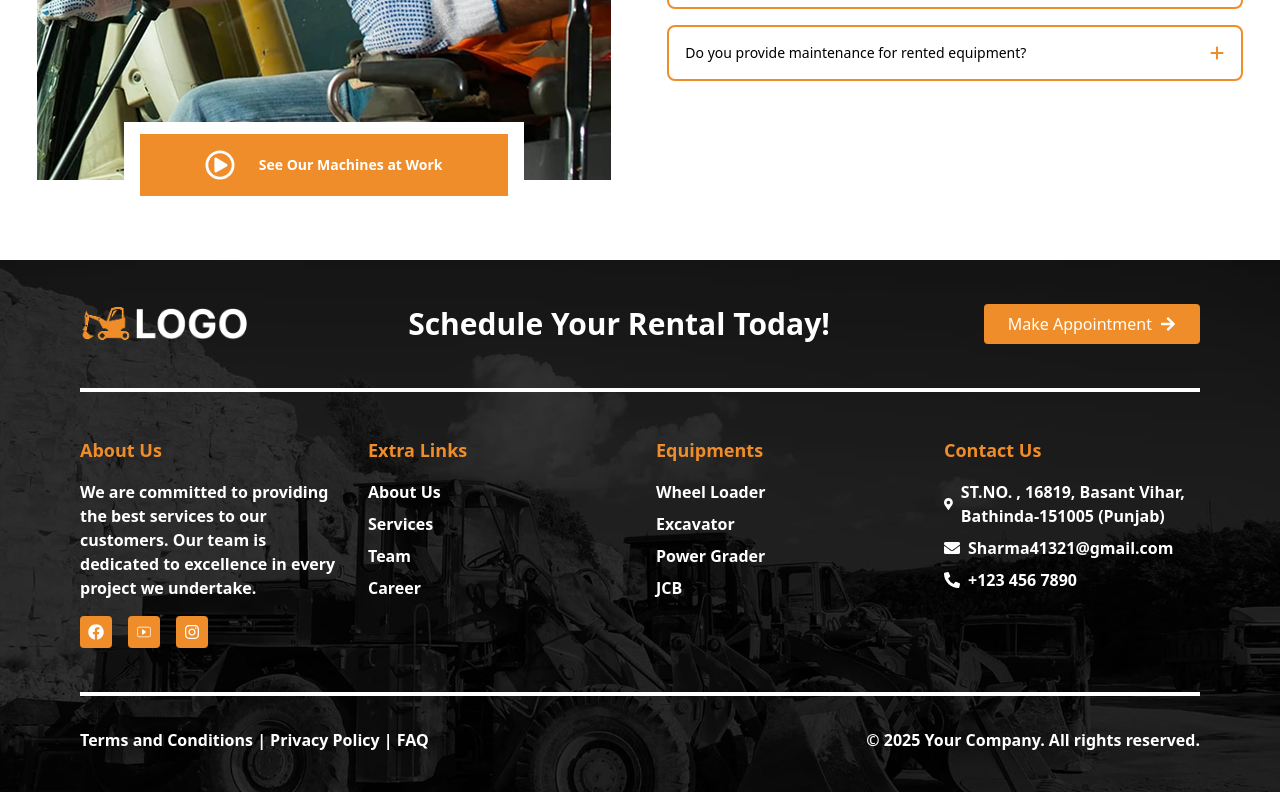
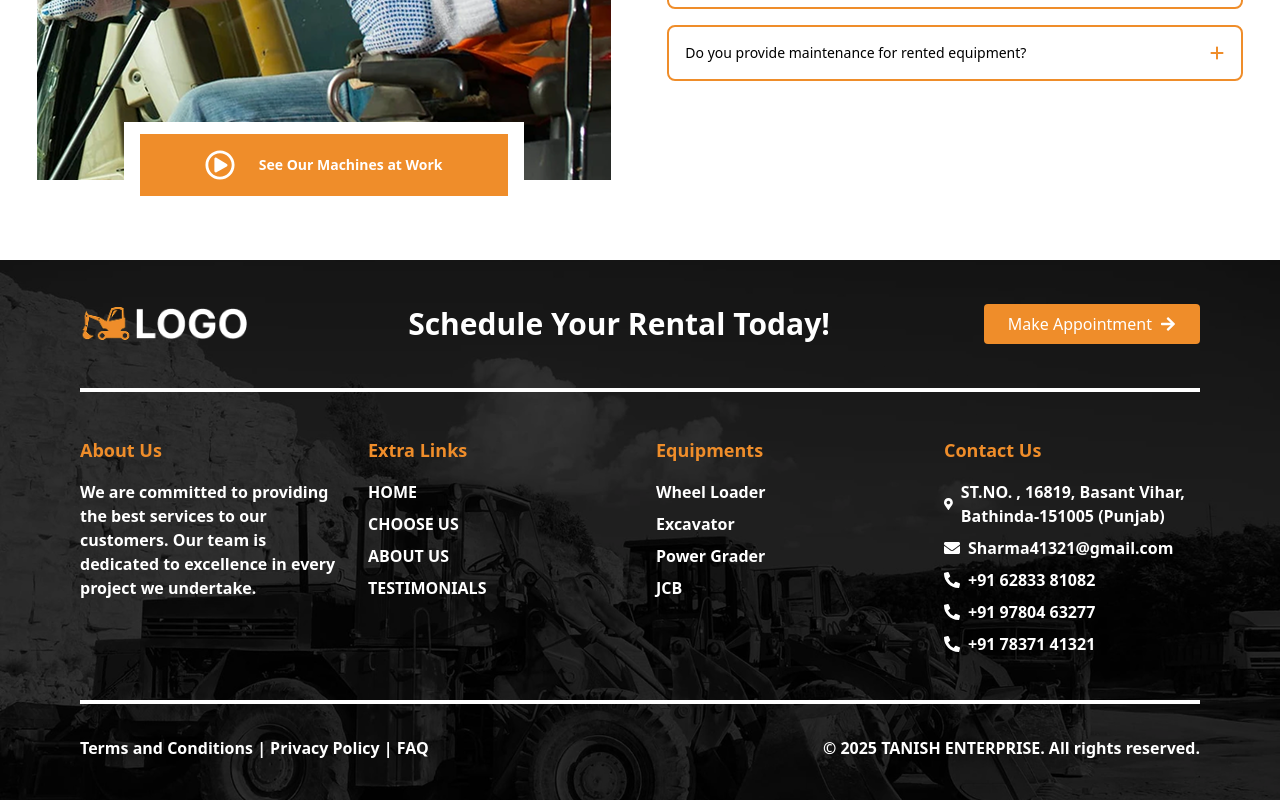
Before and after one commit to Manish6906/Construction, a React (Vite) app: page / in a window 1280 px wide. Shown: the part 5695-6495 px from the top of the page. Built offline with nearby package versions, Linux system fonts and the light colour scheme.

Commit message:
add contact details

```diff
--- a/src/Components/Footer/Footer.jsx
+++ b/src/Components/Footer/Footer.jsx
@@ -1,11 +1,10 @@
 import React from 'react';
-import { Link } from 'react-router-dom'; // Import Link from react-router-dom
 import footer from '../../assets/images/footerimg.png';
 import logo from '../../assets/images/Logo.png';
 import { FaArrowRight } from "react-icons/fa";
 import { FaFacebook, FaInstagram, FaMapMarkerAlt, FaPhoneAlt, FaEnvelope } from "react-icons/fa";
 import { CiYoutube } from "react-icons/ci";
-
+import { Link } from 'react-scroll';
 function Footer() {
   return (
     <div>
@@ -33,23 +32,42 @@ function Footer() {
             <div>
               <h2 className='text-lg font-bold mb-4 text-[#EF8D2A]'>About Us</h2>
               <p className='mb-4 font-semibold'>We are committed to providing the best services to our customers. Our team is dedicated to excellence in every project we undertake.</p>
-              <div className='flex space-x-4'>
+              {/* <div className='flex space-x-4'>
                 <a href="#" target='_blank' className='text-white bg-[#EF8D2A] p-2 rounded-sm hover:bg-[#e67e10] transition-colors'><FaFacebook /></a>
                 <a href="#" target='_blank' className='text-white bg-[#EF8D2A] p-2 rounded-sm hover:bg-[#e67e10] transition-colors'><CiYoutube /></a>
                 <a href="#" target='_blank' className='text-white bg-[#EF8D2A] p-2 rounded-sm hover:bg-[#e67e10] transition-colors'><FaInstagram /></a>
-              </div>
+              </div> */}
             </div>
 
             {/* Extra Links Section */}
+
+
 <div>
   <h2 className='text-lg font-bold mb-4 text-[#EF8D2A]'>Extra Links</h2>
   <ul className='space-y-2 font-semibold'>
-                <li><Link to="/about" className='text-white hover:text-[#EF8D2A]'>About Us</Link></li>
-                <li><Link to="/services" className='text-white hover:text-[#EF8D2A]'>Services</Link></li>
-                <li><Link to="/team" className='text-white hover:text-[#EF8D2A]'>Team</Link></li>
-                <li><Link to="/career" className='text-white hover:text-[#EF8D2A]'>Career</Link></li>
+    <li>
+      <Link to="test1" smooth={true} duration={500} className='cursor-pointer text-white hover:text-[#EF8D2A]'>
+        HOME
+      </Link>
+    </li>
+    <li>
+      <Link to="test2" smooth={true} duration={500} className='cursor-pointer text-white hover:text-[#EF8D2A]'>
+        CHOOSE US
+      </Link>
+    </li>
+    <li>
+      <Link to="test3" smooth={true} duration={500} className='cursor-pointer text-white hover:text-[#EF8D2A]'>
+        ABOUT US
+      </Link>
+    </li>
+    <li>
+      <Link to="test4" smooth={true} duration={500} className='cursor-pointer text-white hover:text-[#EF8D2A]'>
+        TESTIMONIALS
+      </Link>
+    </li>
   </ul>
 </div>
+
 
             {/* Equipments Section */}
             <div>
@@ -70,20 +88,33 @@ function Footer() {
       <FaMapMarkerAlt className='mr-2' /> ST.NO. , 16819, Basant Vihar, Bathinda-151005 (Punjab)
     </li>
     <li className='flex items-center text-white'>
-                  <FaEnvelope className='mr-2' /> Sharma41321@gmail.com
+      <FaEnvelope className='mr-2' /> <a href="mailto:Sharma41321@gmail.com" className="hover:text-[#EF8D2A]">Sharma41321@gmail.com</a>
     </li>
-                <li className='flex items-center text-white'>
-                  <FaPhoneAlt className='mr-2' /> +123 456 7890
+    <ul className="text-white space-y-2">
+  <li className="flex items-center gap-2">
+    <FaPhoneAlt className="" />
+    <a href="tel:+916283381082" className="hover:text-[#EF8D2A]">+91 62833 81082</a>
+  </li>
+  <li className="flex items-center gap-2">
+    <FaPhoneAlt className="" />
+    <a href="tel:+919780463277" className="hover:text-[#EF8D2A]">+91 97804 63277</a>
+  </li>
+  <li className="flex items-center gap-2">
+    <FaPhoneAlt className="" />
+    <a href="tel:+917837141321" className="hover:text-[#EF8D2A]">+91 78371 41321</a>
   </li>
 </ul>
+
+  </ul>
 </div>
+
           </div>
 
           <div className='text-center font-semibold mt-6 sm:mt-8 md:flex justify-between'>
             <div className='mb-3 md:mb-0'>
-              <p><Link to="/terms" className="hover:text-[#EF8D2A]">Terms and Conditions</Link> | <Link to="/privacy" className="hover:text-[#EF8D2A]">Privacy Policy</Link> | <Link to="/faq" className="hover:text-[#EF8D2A]">FAQ</Link></p>
+              <p><Link to="" className="hover:text-[#EF8D2A]">Terms and Conditions</Link> | <Link to="" className="hover:text-[#EF8D2A]">Privacy Policy</Link> | <Link to="" className="hover:text-[#EF8D2A]">FAQ</Link></p>
             </div>
-            <p>&copy; 2025 Your Company. All rights reserved.</p>
+            <p>&copy; 2025 TANISH ENTERPRISE. All rights reserved.</p>
           </div>
         </div>
       </footer>
--- a/src/Components/Navbar/Navbar.jsx
+++ b/src/Components/Navbar/Navbar.jsx
@@ -26,7 +26,7 @@ const Navbar = () => {
           </div>
 
           {/* Desktop Menu */}
-          <div className="hidden md:flex items-center space-x-6 xl:space-x-20">
+          <div className="hidden md:flex items-center space-x-3 xl:space-x-20">
             {navLinks.map((link) => (
               <ScrollLink
                 key={link.name}
@@ -43,7 +43,7 @@ const Navbar = () => {
           </div>
 
           {/* Appointment Button */}
-          <button className="hidden md:flex items-center gap-2 px-6 py-2 cursor-pointer bg-[#EF8D2A] rounded-sm hover:bg-[#e67e10] transition-colors">
+          <button className="hidden md:flex items-center gap-2 px-3 lg:px-6 py-2 cursor-pointer bg-[#EF8D2A] rounded-sm hover:bg-[#e67e10] transition-colors">
             Make Appointment <FaArrowRight />
           </button>
 
```
Lines whose indentation alone changed are shown as unchanged.
